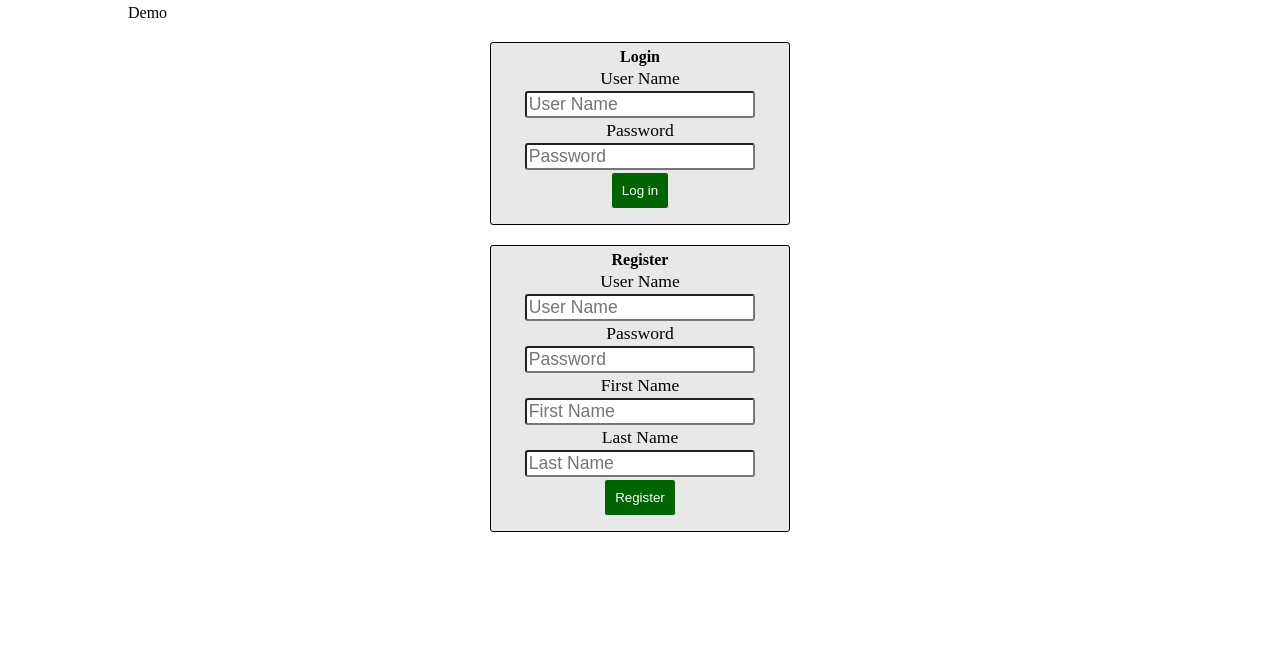
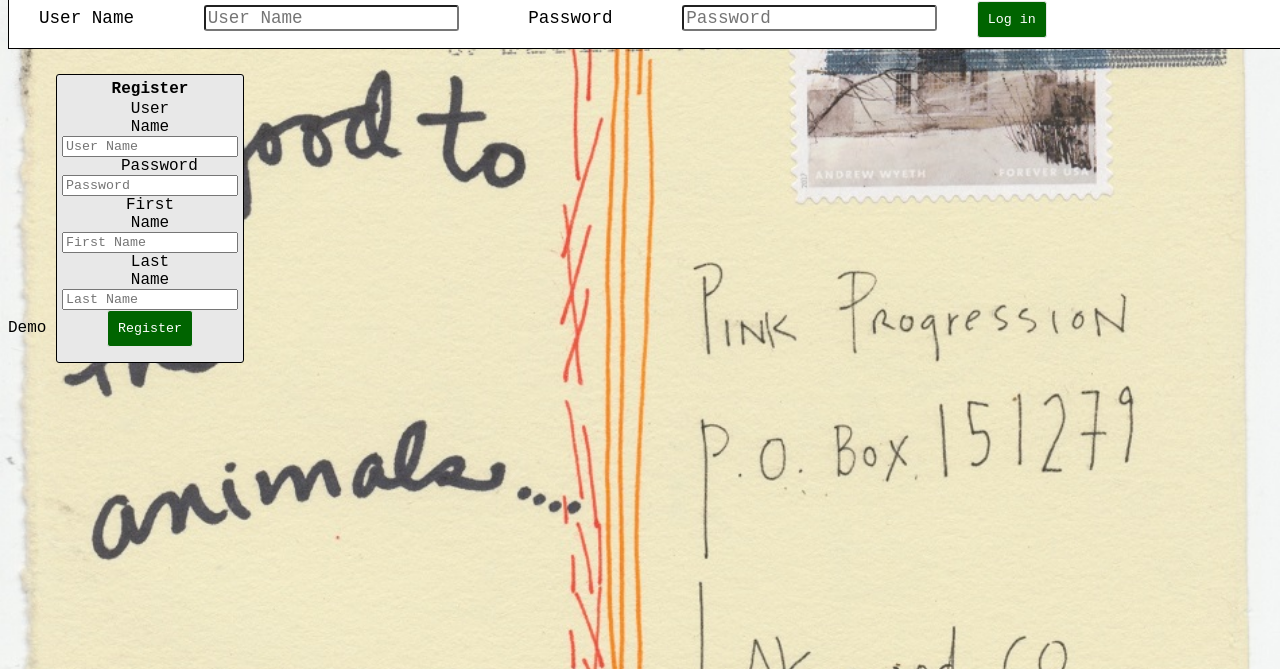
Before and after one commit to rbirchtree/FRUGAL-MAIL, a website: page public/index.html in a window 1280 px wide. Shown: the part 131-800 px from the top of the page. Drawn offline with nearby package versions, Linux system fonts and the light colour scheme; a web font is replaced by a local one.

Commit message:
added better styling for login and background image

```diff
--- a/public/index.html
+++ b/public/index.html
@@ -1,87 +1,85 @@
 <!DOCTYPE html>
-<html>
+<html lang='en'>
 <head>
-	<title>FRU | Frugal Mail</title>
-	<meta charset="utf-8">
-	<meta name="viewport" content="width=device-width, initial-scale=1, shrink-to-fit=no">
-	<link href="https://fonts.googleapis.com/css?family=Roboto" rel="stylesheet">
-	<link rel="stylesheet" type="text/css" href="style.css">
-	<link rel="icon" type="image/png" sizes="32x32" href="favicon-32x32.png">
-	<link rel="icon" type="image/png" sizes="16x16" href="favicon-16x16.png">
-	<script src="https://ajax.aspnetcdn.com/ajax/jQuery/jquery-3.3.1.min.js"></script>
-	<script type="text/javascript" src="clientSide.js"></script>
+	<title>Frugal Mail</title>
+	<meta charset='utf-8'>
+	<meta name='viewport' content='width=device-width, initial-scale=1, shrink-to-fit=no'>
+	<link href='https://fonts.googleapis.com/css?family=PT+Mono' rel='stylesheet'>
+	<link rel='stylesheet' type='text/css' href='style.css'>
+	<link rel='icon' type='image/png' sizes='32x32' href='favicon-32x32.png'>
+	<link rel='icon' type='image/png' sizes='16x16' href='favicon-16x16.png'>
+	<script src='https://ajax.aspnetcdn.com/ajax/jQuery/jquery-3.3.1.min.js'></script>
+	<script type='text/javascript' src='clientSide.js'></script>
 </head>
 <body>
 	<nav>
 
-		<a href="/"><img src="green-mail-icon.png"></a>
+		<a href='/'><img src='green-mail-icon.png'></a>
 			<ul>
-				<li><a href="/about">About</a></li>
-				<li id="logout"><a href="/logout">Log Out</a></li>
-				<li class="selling">Coordinating Mailings to Expats by Expats Overseas!</p>
+				<li><a href='/about'>About Frugal Mail</a></li>
+				<li id='logout'><a href='/logout'>Log Out</a></li>
+				<li class='selling'>Free International Delivery!</li>
 			</ul>
-
+			<form class='login'>
+			<label>User Name</label>
+				<input id='loginName' placeholder='User Name'></input>
+			<label>Password</label>
+				<input id='loginPassword' placeholder='Password' type='password'></input>
+			<button>Log in</button>
+		</form>
 	</nav>
 
-	<div class="container">
-		<a class="demo" href="/">Demo</a>
-		<form class="login">
-			<legend>Login</legend>
-			<label>User Name</label>
-				<input id="loginName" placeholder="User Name"></input>
-			<label>Password</label>
-				<input id="loginPassword" placeholder="Password" type="password"></input>
-			<button>Log in</button>
-		</form>
+	<div class='container'>
+		<a class='demo' href='/'>Demo</a>
 
-		<form class="register">
+		<form class='register'>
 			<legend>Register</legend>
 			<label>User Name</label>
-				<input id="username" placeholder="User Name"></input>
+				<input id='username' placeholder='User Name'></input>
 			<label>Password</label>
-				<input id="password" placeholder="Password" type="password"></input>
+				<input id='password' placeholder='Password' type='password'></input>
 			<label>First Name</label>
-				<input id="firstName" placeholder="First Name"></input>
+				<input id='firstName' placeholder='First Name'></input>
 			<label>Last Name</label>
-				<input id="lastName" placeholder="Last Name"></input>
+				<input id='lastName' placeholder='Last Name'></input>
 			<button>Register</button>
 		</form>
 
-		<div class="choices">
-			<button id="addTripButton">Add New Travel/Mail</button>
-			<button id="searchTripsButton">Search All Travel/Mail</button>
+		<div class='choices'>
+			<button id='addTripButton'>Add New Travel/Mail</button>
+			<button id='searchTripsButton'>Search All Travel/Mail</button>
 		</div>
-		<form class="addTrip">
+		<form class='addTrip'>
 			<h2>Are You Mailing or Traveling Overseas?</h2>
-			<select name="status" id="mailingTraveling" required>
-				<option value="1">Traveling</option>
-				<option value="2">Mailing</option>
+			<select name='status' id='mailingTraveling' required>
+				<option value='1'>Traveling</option>
+				<option value='2'>Mailing</option>
 			</select>
 			<br>
-			<label for="addTripDate">Trip Date</label>
-			<input id="addTripDate" type="date" ></input>
+			<label for='addTripDate'>Trip Date</label>
+			<input id='addTripDate' type='date' ></input>
 			<!-- make drop down later with locations  -->
 			<br>
-			<label for="addTripFrom">From</label>
-			<input id="addTripFrom" placeholder="Dallas, TX"></input>
+			<label for='addTripFrom'>From</label>
+			<input id='addTripFrom' placeholder='Dallas, TX'></input>
 			<br>
 			<!-- make drop down later with locations  -->
-			<label for="addTripTo">To</label>
-			<input id="addTripTo" placeholder="Kunming, China"></input>
+			<label for='addTripTo'>To</label>
+			<input id='addTripTo' placeholder='Kunming, China'></input>
 			<br>
-			<label for="addTripMailingAddress">Mailing Address</label>
-			<textarea id="addTripMailingAddress" rows="5" cols="30" name="address">Mailing address of person TRAVELING or China MAILING address of person who receives mail in China</textarea>
+			<label for='addTripMailingAddress'>Mailing Address</label>
+			<textarea id='addTripMailingAddress' rows='5' cols='30' name='address'>Mailing address of person TRAVELING or China MAILING address of person who receives mail in China</textarea>
 			<br>
-			<label for="description">Description of Trip/Mail</label>
-			<textarea rows="5" cols="30" name="description" id="addTripBackStory">Trip itinerary to determine drop offs for person TRAVELLING or reason for MAILING package. Also what do do if no transfer happens with package.
+			<label for='description'>Description of Trip/Mail</label>
+			<textarea rows='5' cols='30' name='description' id='addTripBackStory'>Trip itinerary to determine drop offs for person TRAVELLING or reason for MAILING package. Also what do do if no transfer happens with package.
 			</textarea>
 			<br>
-			<button type="submit">Add trip</button>
-			<button type="submit" id="cancel">Cancel</button>
-			<!-- regex to search mongodb for similar cities for to cities than append to document in array and return _id with trip info if not past three days, else "no trip coming up, check again later" -->
+			<button type='submit'>Add trip</button>
+			<button type='submit' id='cancel'>Cancel</button>
+			<!-- regex to search mongodb for similar cities for to cities than append to document in array and return _id with trip info if not past three days, else 'no trip coming up, check again later' -->
 		</form>
 
-		<ul class="tripResults">
+		<ul class='tripResults'>
 			<!-- return all results for now, no need to create a text search yet -->
 		</ul>
 	</div>
--- a/public/style.css
+++ b/public/style.css
@@ -1,22 +1,26 @@
 * {
-	-webkit-box-sizing:border-box;
-	box-sizing: border:border-box;
+	box-sizing: border-box;
+	font-family: 'PT Mono', monospace;
 }
 
-label, input{
-	display: block;
+.login label, .login input{
+	display: inline;
 	border-radius: 3px;
 	text-align:left;
-	margin: 2px auto;
+	margin: 2px 30px;
 	font-size: 1.1em;
-	width:80%
+	width:20%;
+	list-style: none;
 }
 
-body{
-	margin:0;
+html {
+	margin: 0 auto;
+	background-image: url('postcard.jpeg');
+	background-repeat:no-repeat;
+	background-size: cover;
 }
 
-a{
+a {
 	text-decoration: none;
 	color: black;
 }
@@ -30,9 +34,8 @@ a{
 	margin-right: 20px;
 }
 
-
-h1{
-	color: rgb(124,252,0);
+h1 {
+	color: #228b22;;
 	text-shadow: 1px 1px black;
 	text-transform: uppercase;
 	text-align: center;
@@ -44,6 +47,7 @@ nav {
 	min-height: 130px;
 	width:101%;
 	margin-bottom: 5px;
+	background-color: white;
 }
 
 li {
@@ -51,15 +55,15 @@ li {
 	padding: 2px;
 }
 
-nav ul{
+nav ul {
 	margin: 50px 0;
 	text-align: left;
 }
-.info{
+
+.info {
 	margin: auto;
-	/* display: inline; */
 }
-nav li{
+nav li {
 	display: inline;
 	margin-right: 5px;
 }
@@ -80,21 +84,27 @@ p,h1 {
 	text-align: left;
 }
 
-p{
+p {
 	font-size:1.2em;
 }
 
 .content-format {
 	padding: 10px;
+	background-color: white;
+	border: solid black 3px;
+	border-radius: 3px;
+	opacity: .8;
+	width:50%;
+	margin: 0 auto;
 }
 
-img{
+img {
 	float: left;
 	padding: 5px;
 	margin-left: 10px;
 }
 
-nav a{
+nav a {
 	color: rgb(0,100,0);
 	text-transform: uppercase;
 	font-size: 1.3em;
@@ -102,38 +112,40 @@ nav a{
 	transition: 0.4s;
 }
 
-a:hover{
+a:hover {
 	color: #000;
 	font-weight: bold;
 	transition: 0.4s;
 
 }
 
-legend{
+legend {
 	text-align: center;
 	font-weight: bold;
 	margin-bottom: 2px;
 }
 
-.container{
-	width: 80%;
-	margin: 0 auto;
-}
-
-.login, .register{
+.register {
 	border: solid black 1px;
 	border-radius: 3px;
 	max-width: 300px;
 	margin: 20px auto 20px auto;
 	background-color: rgb(232,232,232);
 	padding: 5px;
+	display: inline-block;
 }
 
-
-.register button, .login button {
+.login button {
+	display: inline;
+}
+.register button {
 	display:block;
 }
 
+.container {
+	/*width: 80%;*/
+	margin: 0 auto;
+}
 
 button{
 	background-color: rgb(0,100,0);
@@ -144,17 +156,18 @@ button{
 	margin-bottom:10px;
 	max-width:200px;
 	padding: 10px;
+	cursor: pointer;
 }
 
 .tripResults label{
 	font-weight: bold;
 }
 
-
 #updateMail, .cancel{
 	display: inline-block;
 	margin: auto;
 }
+
 .stack{
 	margin: auto;
 }
@@ -167,6 +180,7 @@ button{
 	width: 80%;
 	border-radius: 3px;
 }
+
 #addTripButton, #searchTripsButton{
 	width: 450px;
 	height: 50px;
@@ -220,11 +234,7 @@ h2{
 	position: relative;
 }
 
-
-
 .updateTrip{
-	/* position: absolute; */
-	/* right:0; */
 	padding: 4px;
 	width: 70px;
 	margin-right: 5px;
@@ -232,8 +242,6 @@ h2{
 }
 
 .deletePost {
-	/* position: absolute; */
-	/* right:100px; */
 	width: 70px;
 	padding: 5px;
 	display: inline
@@ -247,13 +255,11 @@ textarea{
 }
 
 @media only screen and (max-width: 640px) {
-  /* label, input,h1, h2, li, p, sellingfontsize? buttons stuff 3 columns, 3/12 in % */
-  /*update trip button*/
   .selling {
   	display: none;
   }
+
   nav {
   	width: 101%;
-  }
-  }
+     }
 }
```
Also changed, not shown: public/about.html (+4 -4 lines), public/clientSide.js (+43 -46 lines), server.js (+3 -4 lines), test/fmail-test-init.js (+1 -1 lines), public/postcard.jpeg (added).
